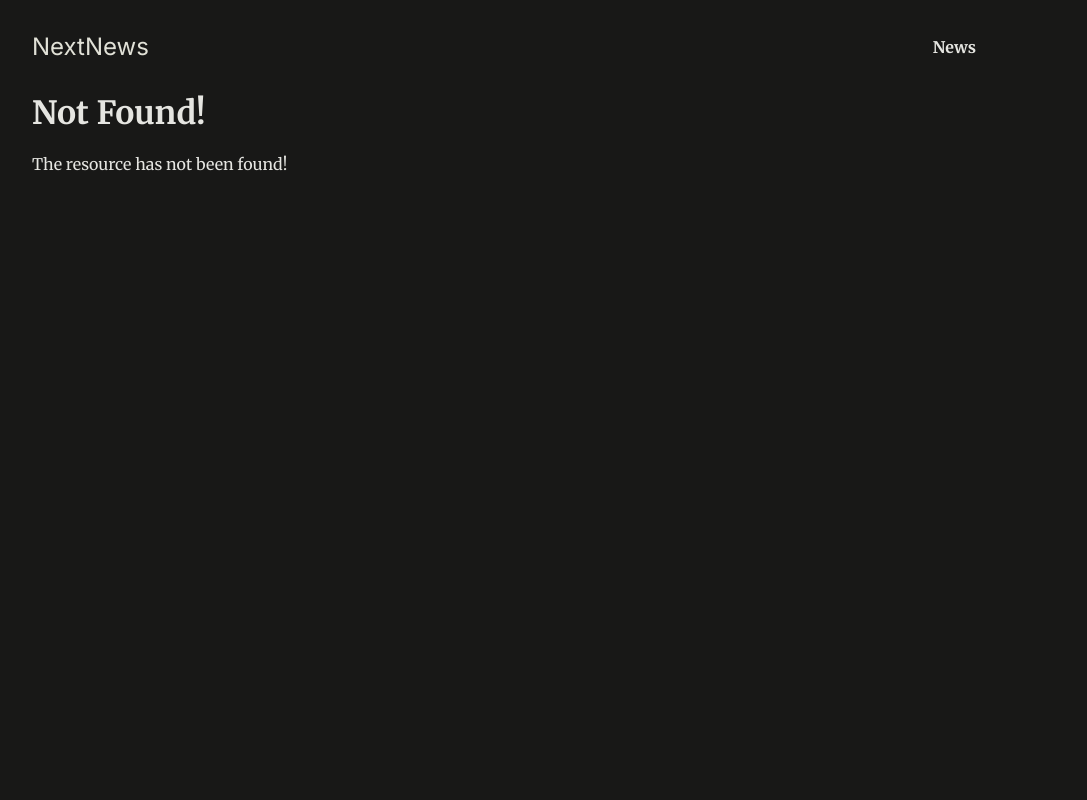
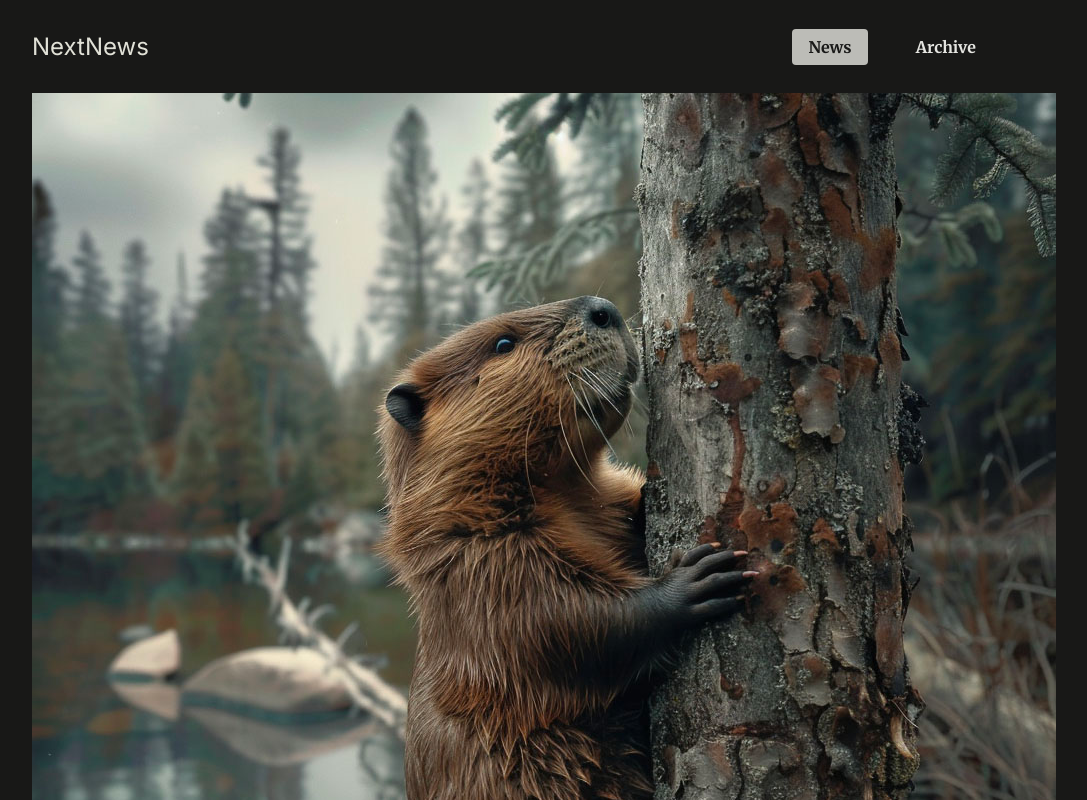
Before and after one commit to dannyngyn/nextjs-training, a Next.js app: page /news/beaver-plague/image in a window 1280 px wide. Before the commit this address had no page. Shown: the top 800 px of the page, without its empty margins (128-1215 px from the left). Built offline with nearby package versions, Linux system fonts and the light colour scheme.

Commit message:
Section-4
013 - 014

```diff
--- /dev/null
+++ b/app/news/[slug]/image/page.js
@@ -0,0 +1,16 @@
+import { DUMMY_NEWS } from "@/dummy-news";
+import { notFound } from "next/navigation";
+
+export default function ImagePage({params}){
+  const newsSlug = params.slug;
+  const newsItem = DUMMY_NEWS.find(newsItem => newsItem.slug === newsSlug);
+
+  if(!newsItem){
+    notFound();
+  }
+
+  return <div className="fullscreen-image">
+    <img src={`/images/news/${newsItem.image}`} alt={newsItem.title}/>
+
+  </div>
+}
--- a/app/news/[slug]/page.js
+++ b/app/news/[slug]/page.js
@@ -1,4 +1,5 @@
 import { DUMMY_NEWS } from "@/dummy-news"
+import Link from "next/link";
 import { notFound } from "next/navigation";
 
 export default function News({params}){
@@ -11,7 +12,9 @@
   return(
     <article className="news-article">
       <header>
-        <img src={`/images/news/${newsItem.image}`} alt={newsItem.title}/>
+        <Link href={`/news/${newsItem.slug}/image`}>
+          <img src={`/images/news/${newsItem.image}`} alt={newsItem.title}/>
+        </Link>
         <h1>{newsItem.title}</h1>
         <time datetime={newsItem.date}>{newsItem.date}</time>
       </header>
--- a/components/main-header.js
+++ b/components/main-header.js
@@ -1,4 +1,5 @@
 import Link from 'next/link';
+import NavLink from './nav-link';
 
 export default function MainHeader() {
   return (
@@ -9,7 +10,10 @@
       <nav>
         <ul>
           <li>
-            <Link href="/news">News</Link>
+            <NavLink href ="/news">News</NavLink>
+          </li>
+          <li>
+          <NavLink href ="/archive">Archive</NavLink>
           </li>
         </ul>
       </nav>
--- /dev/null
+++ b/components/nav-link.js
@@ -0,0 +1,11 @@
+"use client";
+
+import Link from "next/link";
+import { usePathname } from "next/navigation";
+
+export default function NavLink({href, children}){
+  const path = usePathname();
+  return (
+    <Link href={href} className={path.startsWith(href) ? 'active' : undefined}>{children}</Link>
+  );
+}
```
